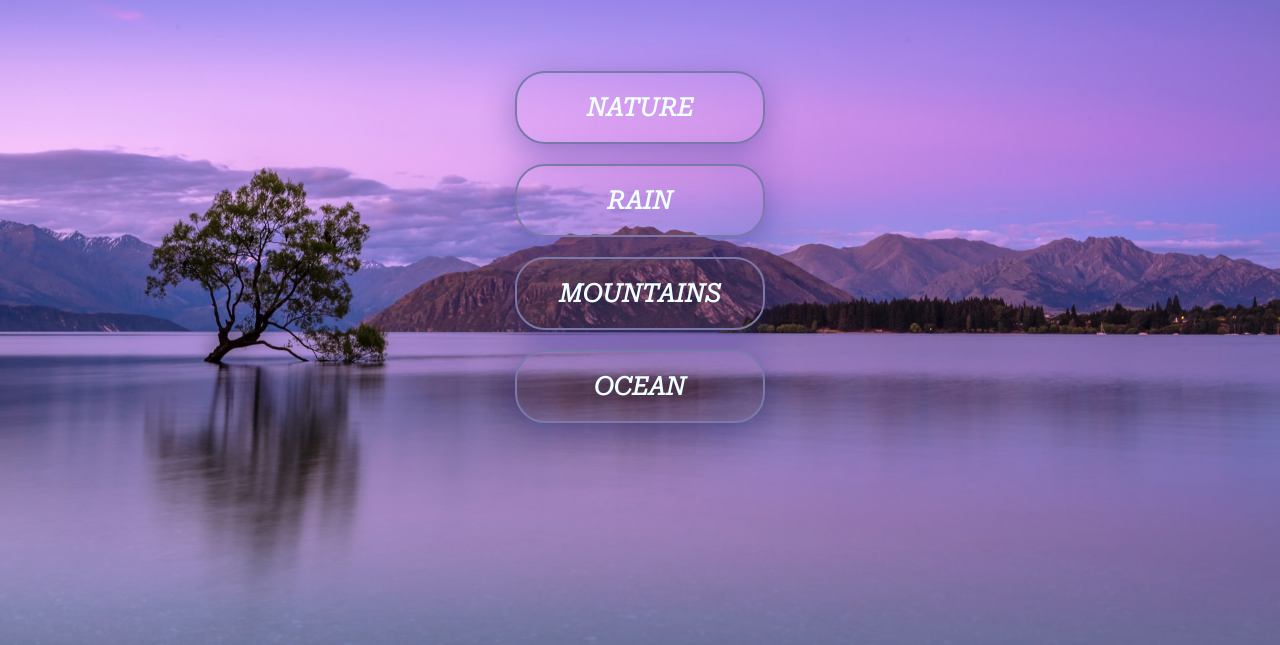
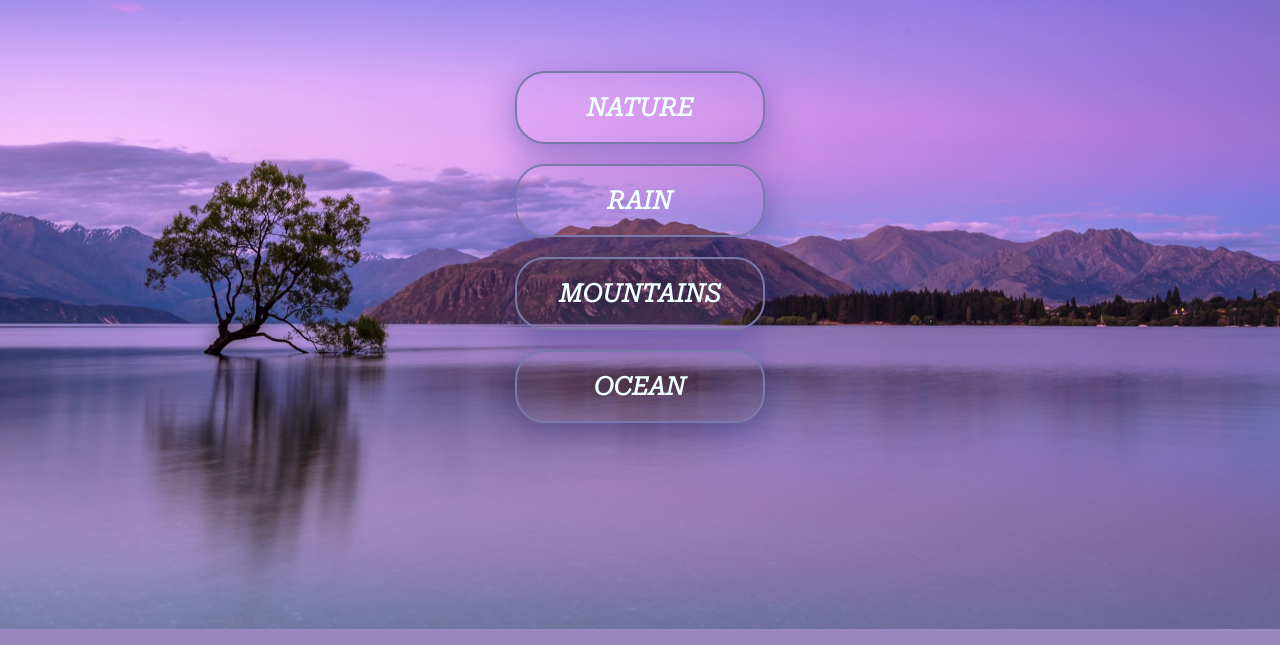
Before and after one commit to reginavic/meditation, a plain HTML site: page index.html in a window 1280 px wide. Shown: the part 171-816 px from the top of the page. Drawn offline with nearby package versions, Linux system fonts and the light colour scheme.

Commit message:
Changes in adaptation

```diff
--- a/style.css
+++ b/style.css
@@ -2,8 +2,8 @@ body {
     background-image: url("pictures47.jpg");
     background-size: cover;
     background-repeat: no-repeat;
-    min-height: 100vh;
-    background-position: center;
+    background-position: center center;
+    background-attachment: fixed;
     background-color: rgb(153, 136, 189);
     overflow: hidden;
 }
```
